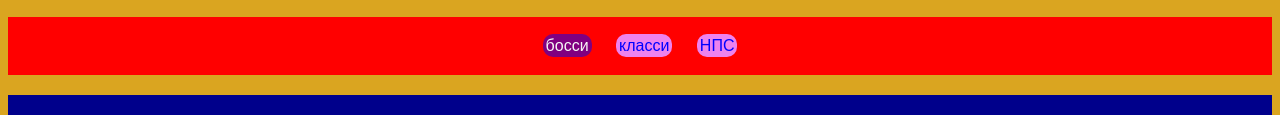
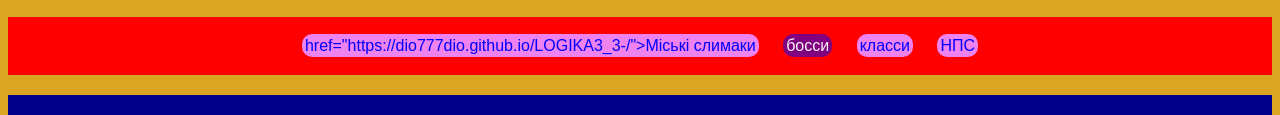
Before and after one commit to DIO777DIO/LOGIKA3_2-, a plain HTML site: page index.html in a window 1280 px wide. Shown: the part 311-426 px from the top of the page. Drawn offline with Linux system fonts and the light colour scheme.

Commit message:
Update index.html

```diff
--- a/index.html
+++ b/index.html
@@ -6,6 +6,7 @@
     <header>
     <img src="https://encrypted-tbn0.gstatic.com/images?q=tbn:ANd9GcSxvPPh5dPB4nBmK_8LvUryPnF5EOK8RPHBwQ&usqp=CAU".>
     <nav>
+        <a>href="https://dio777dio.github.io/LOGIKA3_3-/">Міські слимаки</a>
         <a class="current" href="https://dio777dio.github.io/LOGIKA3/">босси</a>
         <a href="https://dio777dio.github.io/LOGIKA3_1-/">класси</a>
         <a href="https://dio777dio.github.io/LOGIKA3/">НПС</a>
```
